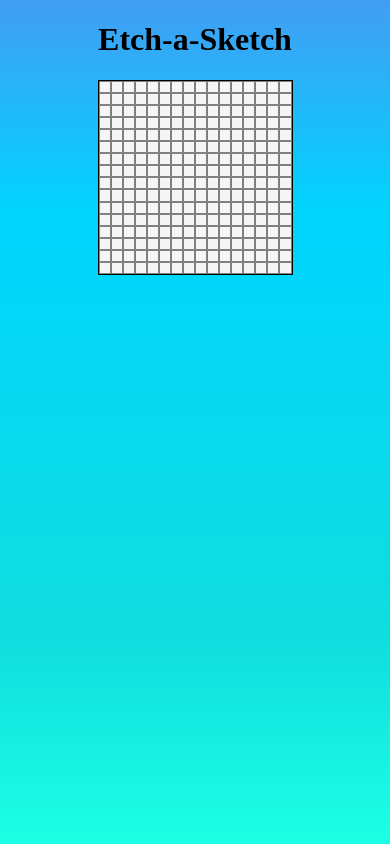
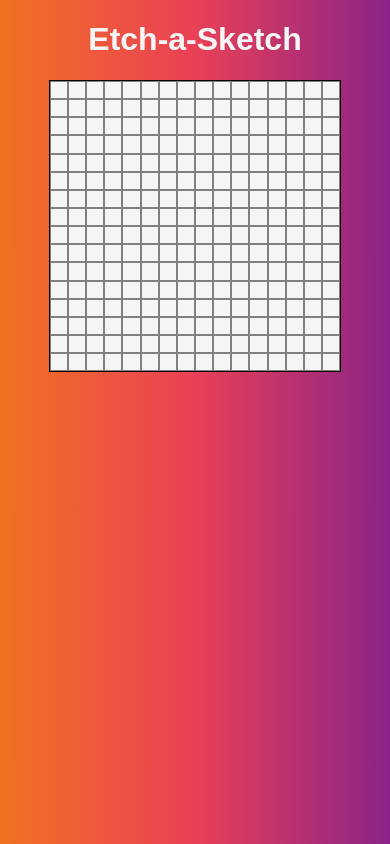
Before and after one commit to vokenny/etch-a-sketch, a plain HTML site: page index.html in a window 390 px wide. Drawn offline with Linux system fonts and the light colour scheme; a web font is replaced by a local one.

Commit message:
Fix bg gradient, grid scaling for desktop/tablet/mobile, use Yaldevi font family

```diff
--- a/index.html
+++ b/index.html
@@ -5,6 +5,13 @@
     <meta http-equiv="X-UA-Compatible" content="IE=edge" />
     <meta name="viewport" content="width=device-width, initial-scale=1.0" />
     <title>Etch-a-Sketch</title>
+
+    <link rel="preconnect" href="https://fonts.googleapis.com" />
+    <link rel="preconnect" href="https://fonts.gstatic.com" crossorigin />
+    <link
+      href="https://fonts.googleapis.com/css2?family=Yaldevi&display=swap"
+      rel="stylesheet"
+    />
 
     <link rel="stylesheet" href="./styles.css" />
     <script defer src="app.js"></script>
--- a/styles.css
+++ b/styles.css
@@ -1,5 +1,6 @@
 * {
   box-sizing: border-box;
+  font-family: 'Yaldevi', sans-serif;
 }
 
 html {
@@ -7,29 +8,32 @@ html {
   padding: 0;
   height: 100vh;
   width: 100vw;
-}
-
-body {
-  background: rgb(29, 255, 229);
+  background: #8a2387; /* fallback for old browsers */
+  background: -webkit-linear-gradient(
+    to right,
+    #f27121,
+    #e94057,
+    #8a2387
+  ); /* Chrome 10-25, Safari 5.1-6 */
   background: linear-gradient(
-    0deg,
-    rgba(29, 255, 229, 1) 0%,
-    rgba(15, 222, 222, 1) 24%,
-    rgba(0, 212, 255, 1) 75%,
-    rgba(66, 157, 244, 1) 100%
-  );
+    to right,
+    #f27121,
+    #e94057,
+    #8a2387
+  ); /* W3C, IE 10+/ Edge, Firefox 16+, Chrome 26+, Opera 12+, Safari 7+ */
 }
 
 #title {
   text-align: center;
+  color: whitesmoke;
 }
 
 #grid {
   display: flex;
   justify-content: center;
   margin: auto;
-  width: 50vw;
-  height: 50vw;
+  width: min(75vw, 75vh);
+  height: min(75vw, 75vh);
   flex-flow: row wrap;
   background-color: whitesmoke;
   border: 1px solid black;
```
